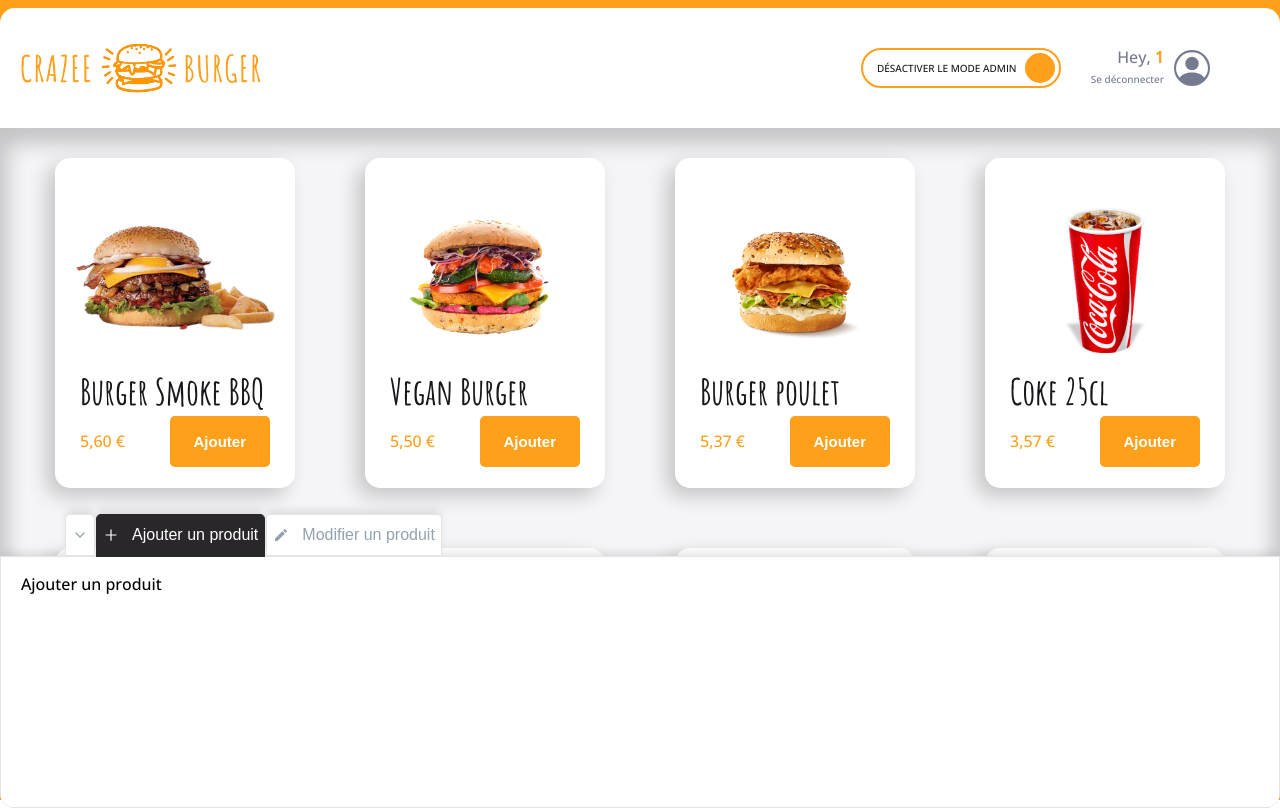
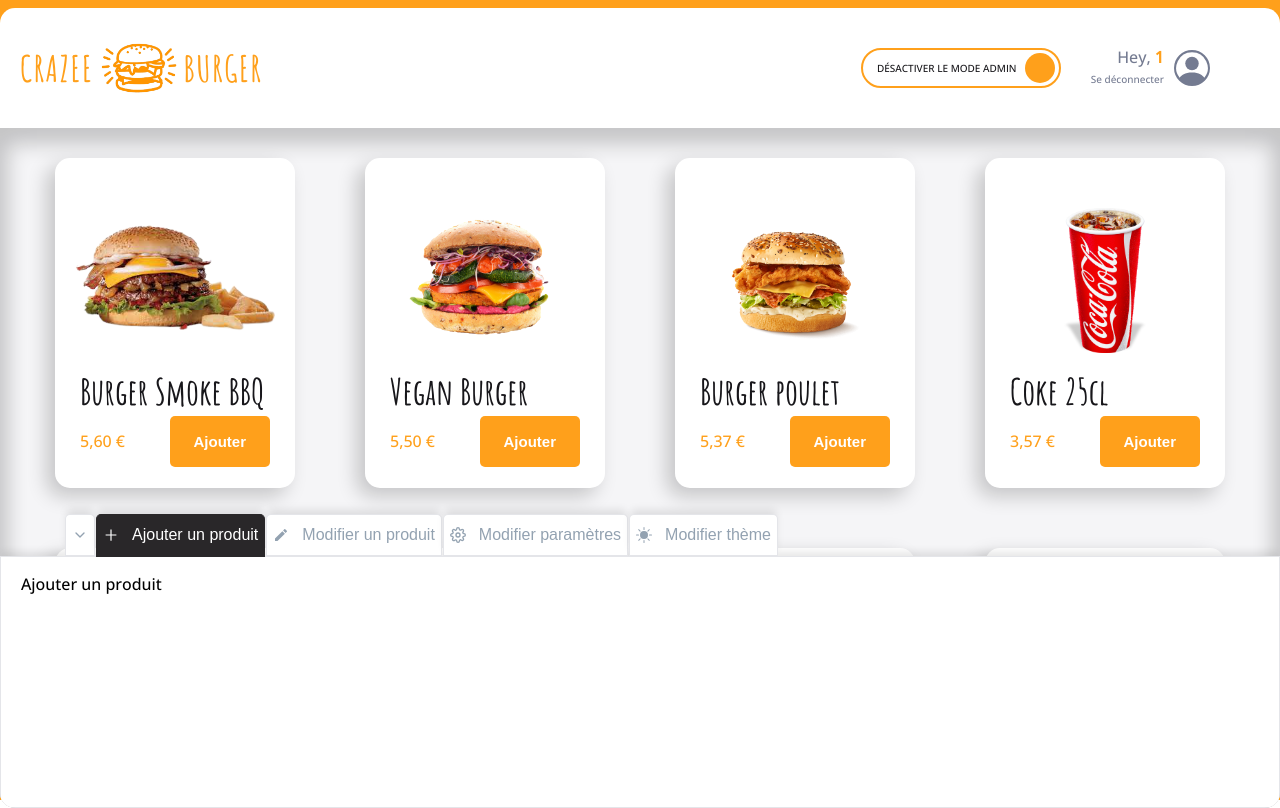
Before and after one commit to RomiMatei/crazee-burger, a React (Create React App) app: page /order/1 in a window 1280 px wide. Built offline with nearby package versions, Linux system fonts and the light colour scheme; grey boxes are pictures that could not be loaded.

Commit message:
♻️ F07: ADMIN > Tabs > Add getTabsConfig()

```diff
--- a/src/components/pages/order/Main/Admin/AdminTabs.js
+++ b/src/components/pages/order/Main/Admin/AdminTabs.js
@@ -1,41 +1,41 @@
 import styled from 'styled-components';
 import Tab from '../../../../reusable-ui/Tab';
 import { FiChevronDown, FiChevronUp } from 'react-icons/fi';
-import { AiOutlinePlus } from 'react-icons/ai';
-import { MdModeEditOutline } from 'react-icons/md';
 import { theme } from '../../../../../theme';
 import OrderContext from '../../../../../context/OrderContext';
 import { useContext } from 'react';
+import { getTabsConfig } from './tabsConfig';
 
 export default function AdminTabs() {
   const { isCollapsed, setIsCollapsed, currentTabSelected, setCurrentTabSelected } =
     useContext(OrderContext);
 
   const selectTab = (tabSelected) => {
-    setIsCollapsed(false); // tu m'ouvres le pannel
+    setIsCollapsed(false); // on ouvre le pannel
     setCurrentTabSelected(tabSelected);
   };
+
+  const tabs = getTabsConfig(currentTabSelected, selectTab);
 
   return (
     <AdminTabsStyled>
       <Tab
+        index="chevron"
         label=""
         Icon={isCollapsed ? <FiChevronUp /> : <FiChevronDown />}
         onClick={() => setIsCollapsed(!isCollapsed)}
         className={isCollapsed ? 'is-active' : ''}
       />
-      <Tab
-        label="Ajouter un produit"
-        Icon={<AiOutlinePlus />}
-        onClick={() => selectTab('add')}
-        className={currentTabSelected === 'add' ? 'is-active' : ''}
-      />
-      <Tab
-        label="Modifier un produit"
-        Icon={<MdModeEditOutline />}
-        onClick={() => selectTab('edit')}
-        className={currentTabSelected === 'edit' ? 'is-active' : ''}
-      />
+      {tabs.map((tab) => (
+        <Tab
+          key={tab.index}
+          index={tab.index}
+          label={tab.label}
+          Icon={tab.Icon}
+          onClick={tab.onClick}
+          className={tab.className}
+        />
+      ))}
     </AdminTabsStyled>
   );
 }
--- /dev/null
+++ b/src/components/pages/order/Main/Admin/tabsConfig.js
@@ -0,0 +1,35 @@
+import { AiOutlinePlus } from 'react-icons/ai';
+import { MdModeEditOutline } from 'react-icons/md';
+import { FiSettings } from 'react-icons/fi';
+import { BsFillSunFill } from 'react-icons/bs';
+
+export const getTabsConfig = (currentTabSelected, selectTab) => [
+  {
+    index: 'add',
+    label: 'Ajouter un produit',
+    Icon: <AiOutlinePlus />,
+    onClick: () => selectTab('add'),
+    className: currentTabSelected === 'add' ? 'is-active' : ''
+  },
+  {
+    index: 'edit',
+    label: 'Modifier un produit',
+    Icon: <MdModeEditOutline />,
+    onClick: () => selectTab('edit'),
+    className: currentTabSelected === 'edit' ? 'is-active' : ''
+  },
+  {
+    index: 'settings',
+    label: 'Modifier paramètres',
+    Icon: <FiSettings />,
+    onClick: () => selectTab('settings'),
+    className: currentTabSelected === 'settings' ? 'is-active' : ''
+  },
+  {
+    index: 'theme',
+    label: 'Modifier thème',
+    Icon: <BsFillSunFill />,
+    onClick: () => selectTab('theme'),
+    className: currentTabSelected === 'theme' ? 'is-active' : ''
+  }
+];
```
